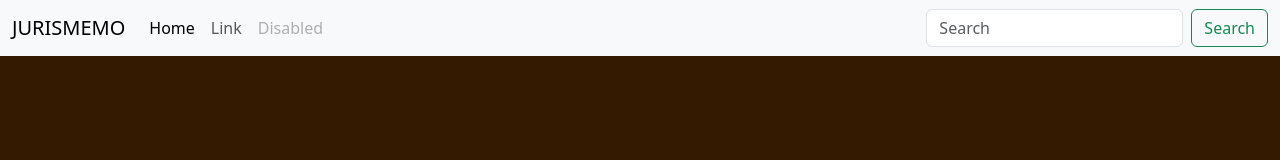
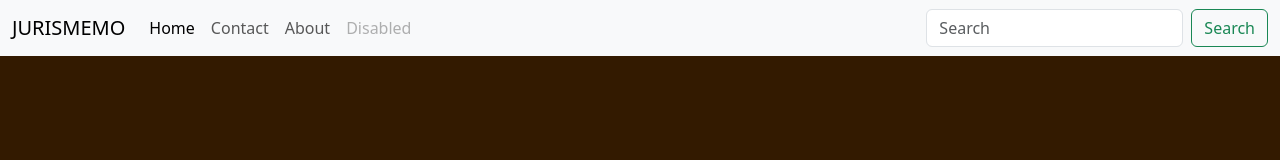
Before and after one commit to Donugob/jurismemo, a plain HTML site: page index.html in a window 1280 px wide. Drawn offline with nearby package versions, Linux system fonts and the light colour scheme.

Commit message:
Update index.html

```diff
--- a/index.html
+++ b/index.html
@@ -19,9 +19,11 @@
       <ul class="navbar-nav me-auto mb-2 mb-lg-0">
         <li class="nav-item">
           <a class="nav-link active" aria-current="page" href="index.html">Home</a>
+          <li class="nav-item">
+          <a class="nav-link" href="contact.html">Contact</a>
         </li>
         <li class="nav-item">
-          <a class="nav-link" href="#">Link</a>
+          <a class="nav-link" href="about.html">About</a>
         </li>
         <li class="nav-item">
           <a class="nav-link disabled">Disabled</a>
```
